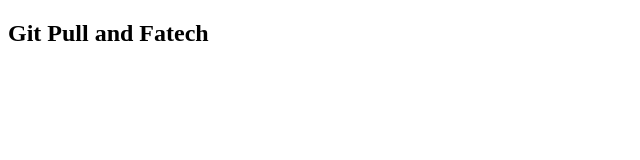
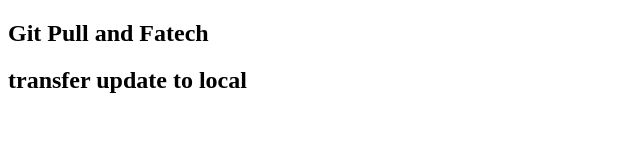
Before and after one commit to OracleNeon/git-pull-and-fetch, a plain HTML site: page Index.html in a window 1280 px wide. Shown: the whole page, without its empty margins (0-640 px from the left). Drawn offline with Linux system fonts and the light colour scheme.

Commit message:
Index.html

```diff
--- a/Index.html
+++ b/Index.html
@@ -7,5 +7,6 @@
 </head>
 <body>
     <h2>Git Pull and Fatech</h2>
+    <h2>transfer update to local</h2>
 </body>
 </html>
```
